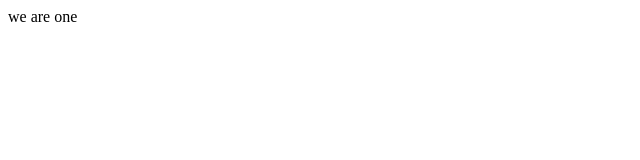
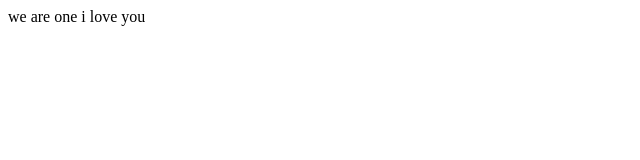
Before and after one commit to nihaojingge/demo01, a plain HTML site: page index.html in a window 1280 px wide. Shown: the full height of the page, 0-640 px from the left. Drawn offline with Linux system fonts and the light colour scheme.

Commit message:
html是否在dev分支上

```diff
--- a/index.html
+++ b/index.html
@@ -15,7 +15,7 @@
         <!--[if lt IE 7]>
             <p class="browsehappy">You are using an <strong>outdated</strong> browser. Please <a href="#">upgrade your browser</a> to improve your experience.</p>
         <![endif]-->
-        <div id="title">we are one</div>
+        <div id="title">we are one i love you</div>
 
         <script src="" async defer></script>
     </body>
```
